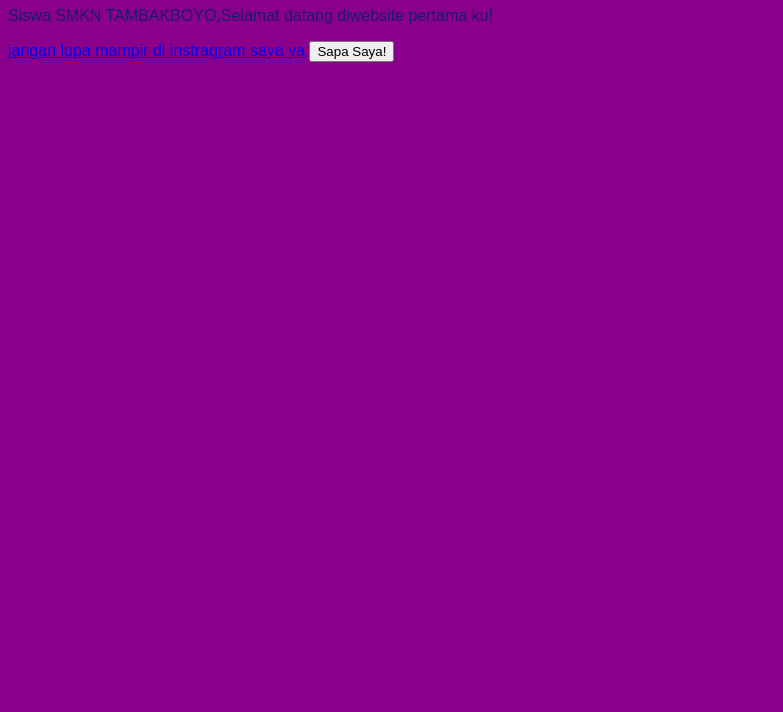
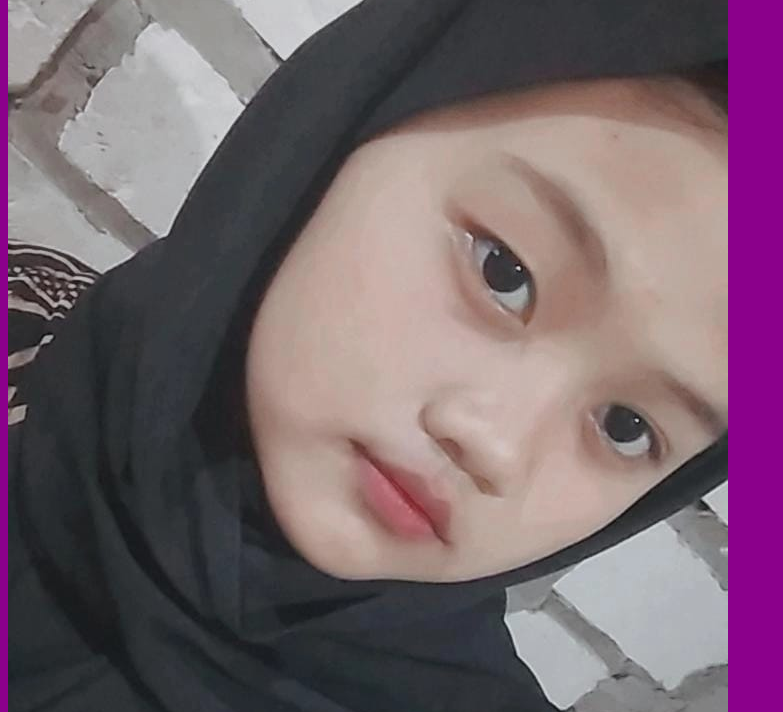
Before and after one commit to maratussholikah244-maker/Pelatihan_html, a plain HTML site: page index.html in a window 1280 px wide. Shown: the part 99-811 px from the top of the page, without its empty margins (0-783 px from the left). Drawn offline with Linux system fonts and the light colour scheme.

Commit message:
Update index.html

```diff
--- a/index.html
+++ b/index.html
@@ -6,7 +6,7 @@
   </head>
   <body>
     <div class="kartu-foto profil">
-      <img src="foto.png" alt="foto">
+      <img src="fotoikaa.jpeg" alt="foto">
       <h1>Ika</h1>
       <p>Siswa SMKN TAMBAKBOYO,Selamat datang diwebsite pertama ku!</p>
       <a href="https://www.instragram.com/myusername">jangan lupa mampir di instragram saya ya</a>
```
